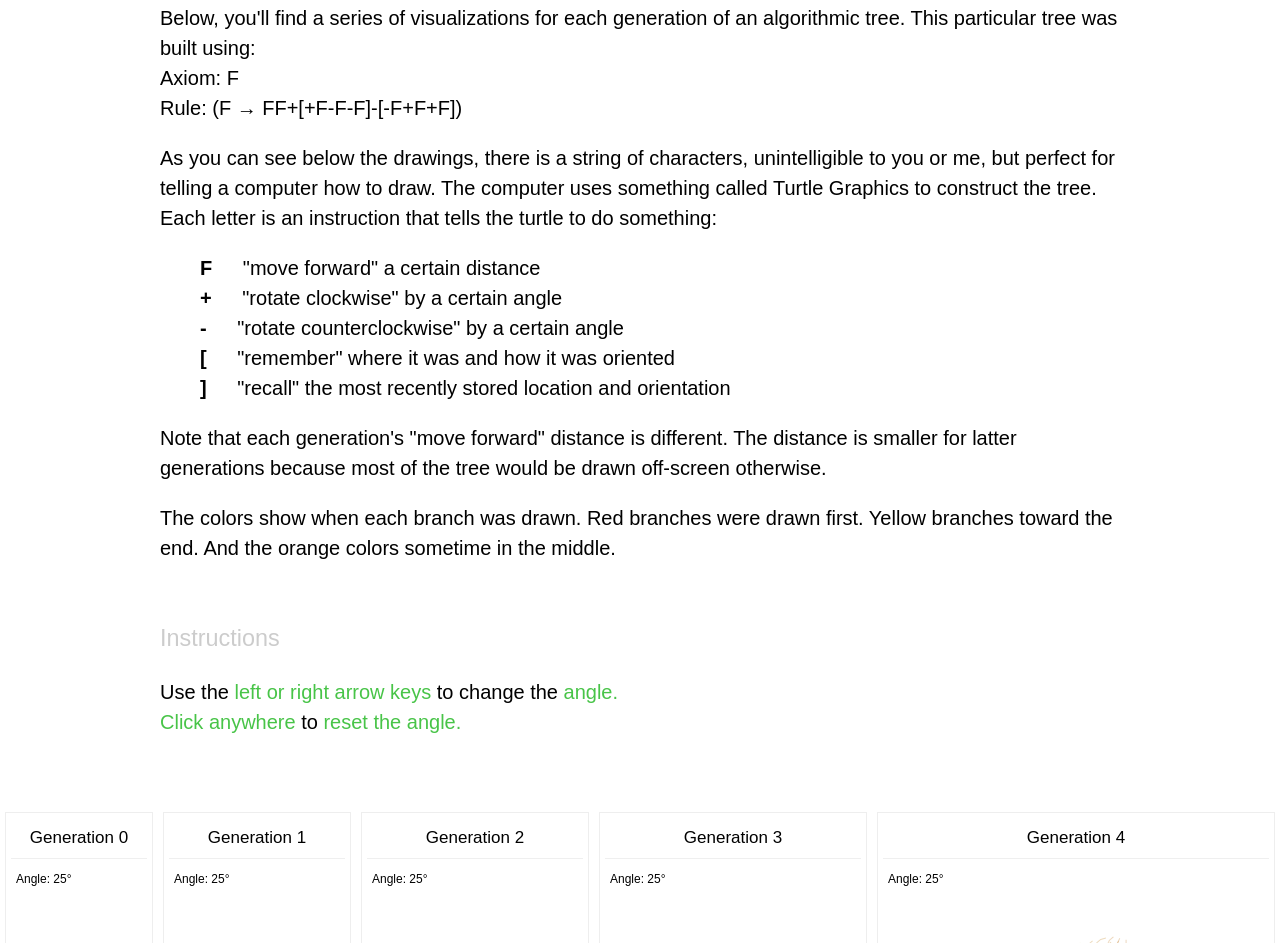
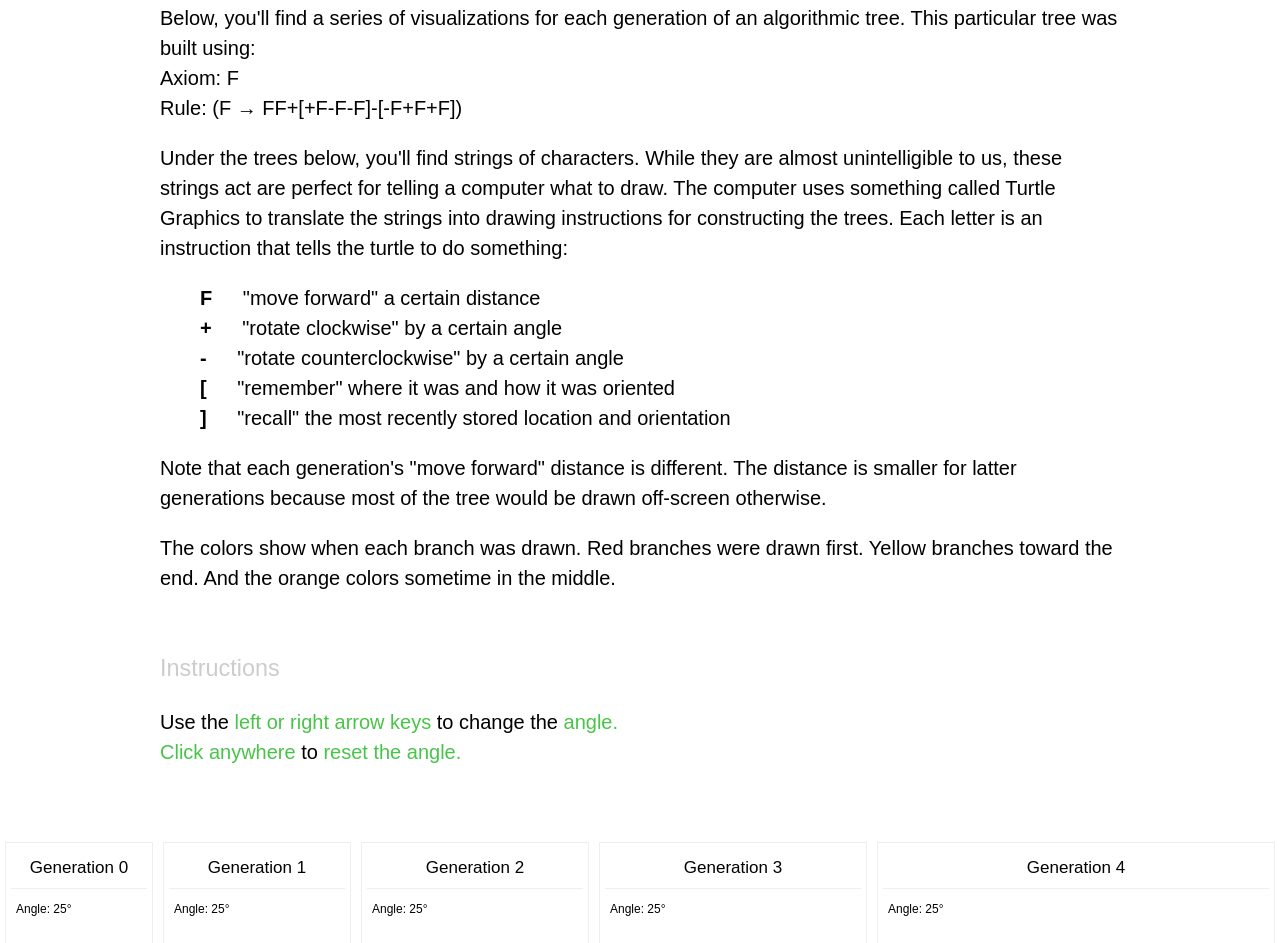
Before and after one commit to kiphlora/l-systems, a plain HTML site: page index.html in a window 1280 px wide. Shown: the part 2217-3160 px from the top of the page. Drawn offline with Linux system fonts and the light colour scheme.

Commit message:
update index.html
rephrasing descriptions

```diff
--- a/index.html
+++ b/index.html
@@ -140,7 +140,7 @@
 				Rule: (F → FF+[+F-F-F]-[-F+F+F])
 			</p>
 			<p>
-				As you can see below the drawings, there is a string of characters, unintelligible to you or me, but perfect for telling a computer how to draw. The computer uses something called Turtle Graphics to construct the tree. Each letter is an instruction that tells the turtle to do something:
+				Under the trees below, you'll find strings of characters. While they are almost unintelligible to us, these strings act are perfect for telling a computer what to draw. The computer uses something called Turtle Graphics to translate the strings into drawing instructions for constructing the trees. Each letter is an instruction that tells the turtle to do something:
 			</p>
 			<ul>
 				<li><span>F</span> "move forward" a certain distance</li>
```
